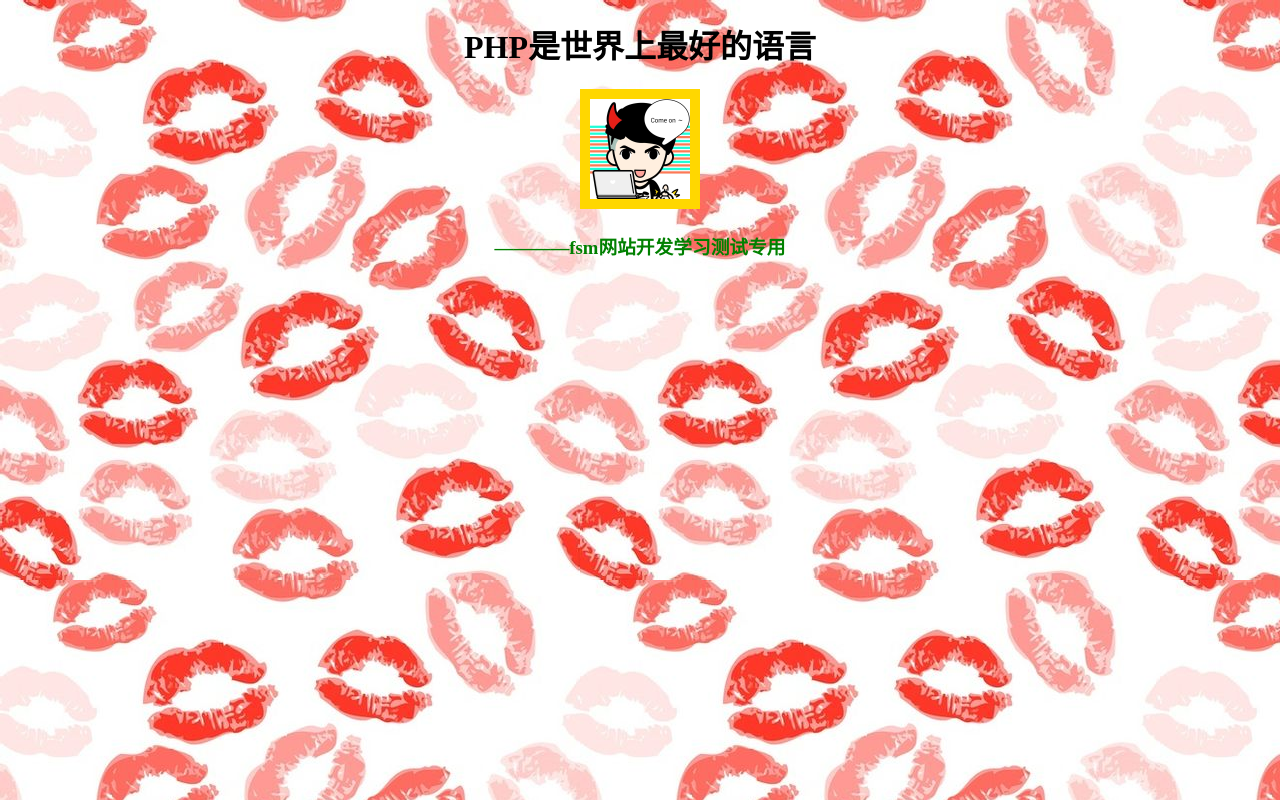
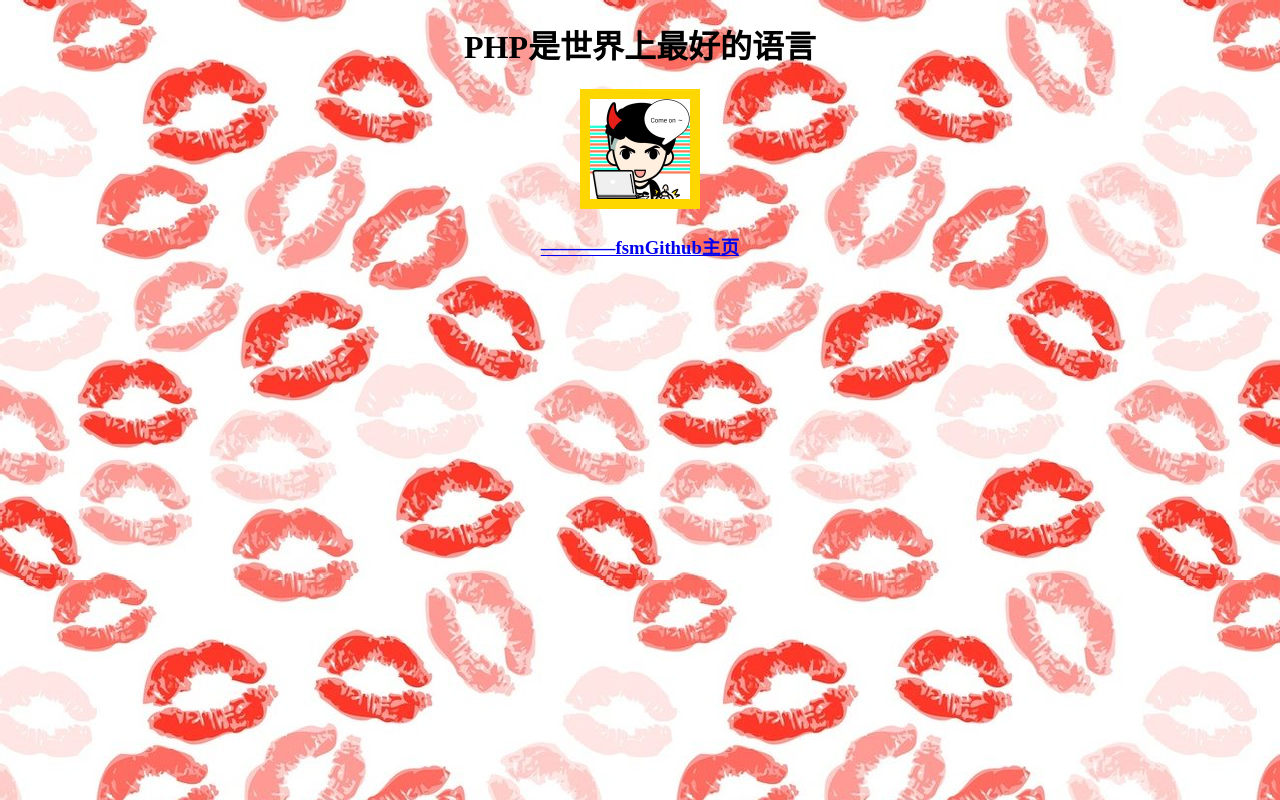
Before and after one commit to keepFang/keepFang.github.io, a plain HTML site: page index.html in a window 1280 px wide. Drawn offline with Linux system fonts and the light colour scheme.

Commit message:
Update index.html

```diff
--- a/index.html
+++ b/index.html
@@ -14,7 +14,7 @@
 <div style="width: 100%;text-align: center;">
     <h1 style="text-align: center;">PHP是世界上最好的语言</h1>
     <img onclick="alert('一分耕耘，一分收获，天道酬勤！！！');" src="./LOGO.jpg" title="就问帅不帅！" style="width: 100px;height: 100px;margin: 0 auto;border: 10px solid #FFD700;cursor: pointer;" />
-    <h3 style="color: green;">————fsm网站开发学习测试专用</h3>
+    <h3 style="color: green;"><a href="https://github.com/keepFang">————fsmGithub主页</a></h3>
     <h3><a href="" target="_blank" style="text-decoration: none;color:green;" onmouseover="this.style.color = 'blue'" onmouseout="this.style.color = 'green'"><br></a></h3>
 
 </div>
```
